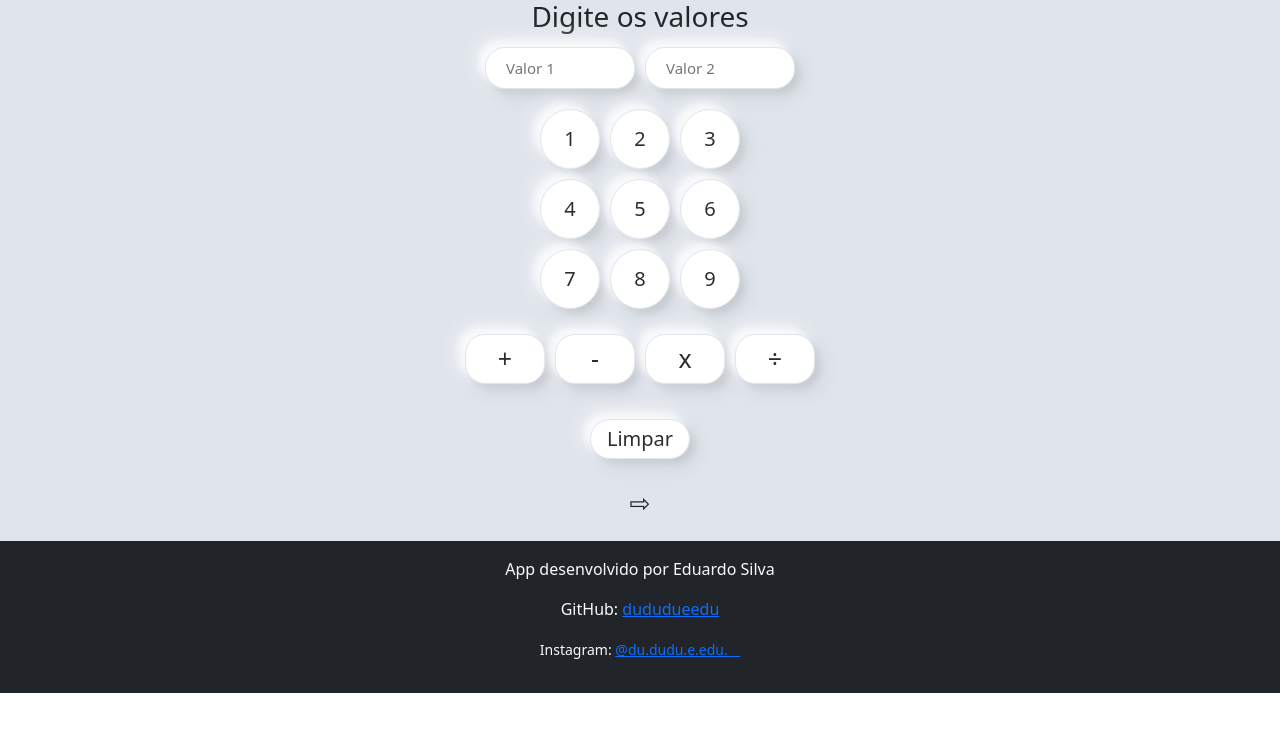
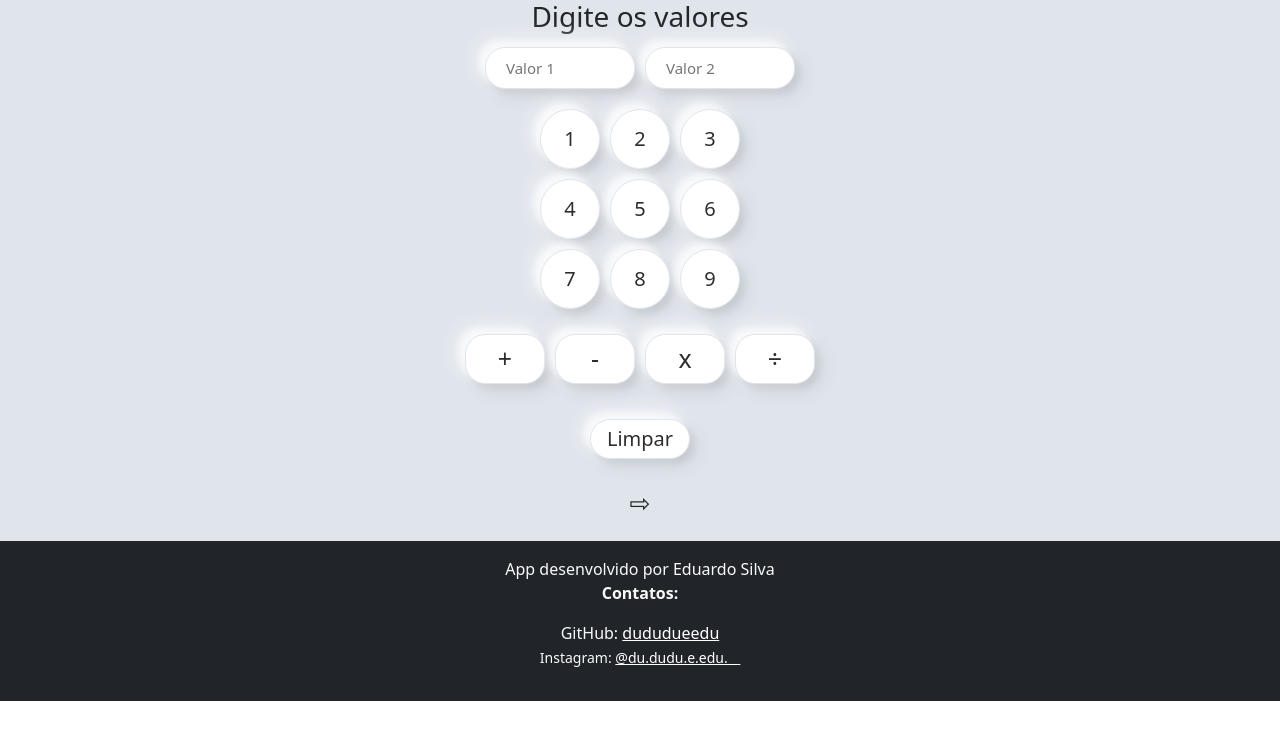
Before and after one commit to dududueedu/webCalculator, a React (Create React App) app in the folder calculator/: page / in a window 1280 px wide. Shown: the top 740 px of the page. Built offline with nearby package versions, Linux system fonts and the light colour scheme.

Commit message:
update footer

```diff
--- a/calculator/src/footer/Footer.jsx
+++ b/calculator/src/footer/Footer.jsx
@@ -2,12 +2,14 @@ function Footer() {
     return (
         <footer className="footer mt-auto py-3 bg-dark">
             <div className="container">
-                <p className="text-light"> App desenvolvido por Eduardo Silva</p>
-                <p className="text-light">
-                    GitHub: <a href="https://github.com/dududueedu" target="_blank" rel="noreferrer"> dududueedu </a>
+                <p className="text-light"> App desenvolvido por Eduardo Silva
+                <br/><strong> Contatos: </strong><br/>
                 </p>
+                <span className="text-light">
+                    GitHub: <a className="text-white" href="https://github.com/dududueedu" target="_blank" rel="noreferrer"> dududueedu </a>
+                </span>
                 <p className="text-light"><small>
-                    Instagram: <a href="https://instagram.com/du.dudu.e.edu.__" target="_blank" rel="noreferrer">
+                    Instagram: <a className="text-white" href="https://instagram.com/du.dudu.e.edu.__" target="_blank" rel="noreferrer">
                     @du.dudu.e.edu.__ </a></small>
                 </p>
             </div>
```
